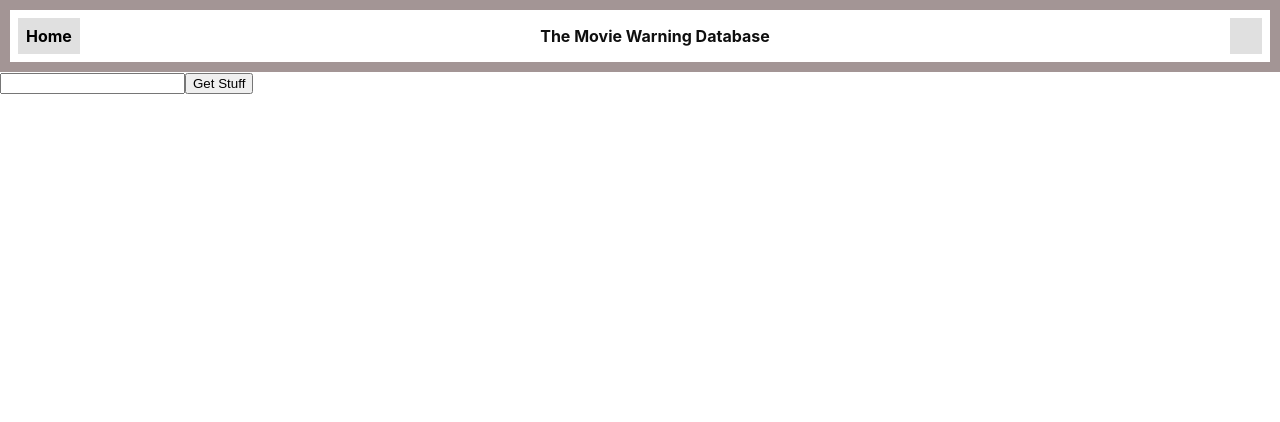
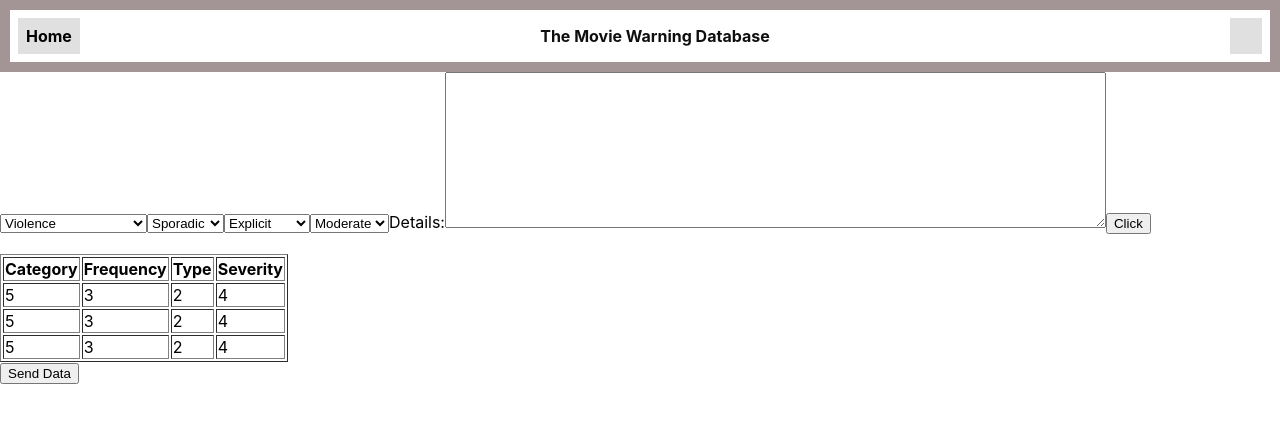
Before and after one commit to danibarker/Project2, a React (Create React App) app in the folder client/: page / in a window 1280 px wide. Shown: the top 422 px of the page. Built offline with nearby package versions, Linux system fonts and the light colour scheme.

Commit message:
making table for add warning page

```diff
--- a/client/src/App.js
+++ b/client/src/App.js
@@ -10,6 +10,7 @@ import Movielist from "./components/Movielist";
 import MovieDetail from "./components/MovieDetail";
 import ViewMovieInfo from "./components/viewMovieInfo";
 import { getAllResource } from "./requests/gets";
+import AddWarning from "./components/addWarning";
 
 export default function App() {
     let [currentPage, setCurrentPage] = useState('Homepage')
@@ -20,6 +21,7 @@ export default function App() {
         console.log(selectedMovie.length);
 
         if (AdminPage) {
+
             if (!selectedMovie) {
                 return (
                     <div className="App">
@@ -40,10 +42,11 @@ export default function App() {
                 );
             }
         } else {
-            return (<><input id="hello" /><button onClick={async () => {
-                let resources = await getAllResource(document.getElementById('hello').value)
-                setResourceList(resources)
-            }}>Get Stuff</button><br />{resourceList.map((resource) => <div>{JSON.stringify(resource)}</div>)}</>);
+            return <AddWarning />
+            // return (<><input id="hello" /><button onClick={async () => {
+            //     let resources = await getAllResource(document.getElementById('hello').value)
+            //     setResourceList(resources)
+            // }}>Get Stuff</button><br />{resourceList.map((resource) => <div>{JSON.stringify(resource)}</div>)}</>);
         }
     };
     return (
--- a/client/src/components/addWarning.js
+++ b/client/src/components/addWarning.js
@@ -1,9 +1,13 @@
 import React, { useState } from "react";
 import "../css/App.css";
 function sendData(warning) {
-    console.log(warning)
+    console.log(warning);
 }
-let warning = [{category:5, frequency: 3, type: 2, severity:4}, {category:5, frequency: 3, type: 2, severity:4}, {category:5, frequency: 3, type: 2, severity:4}]
+let warnings = [
+    { category: 5, frequency: 3, type: 2, severity: 4 },
+    { category: 5, frequency: 3, type: 2, severity: 4 },
+    { category: 5, frequency: 3, type: 2, severity: 4 },
+];
 export default function AddWarning() {
     const [warning, setWarning] = useState([]);
     const [category, setCategory] = useState("Violence");
@@ -12,7 +16,6 @@ export default function AddWarning() {
     const [severity, setSeverity] = useState("Moderate");
     return (
         <div>
-            <Chart />
             <select
                 onChange={(event) => {
                     return setCategory(event.target.value);
@@ -56,7 +59,6 @@ export default function AddWarning() {
                 <option>Implied</option>
                 <option>Suggested</option>
                 <option>Underlying</option>
-
             </select>
 
             <select
@@ -68,47 +70,57 @@ export default function AddWarning() {
                 <option>Mild</option>
                 <option>Severe</option>
             </select>
-            <label htmlFor="commentBox">Write your comments and press submit</label>
-            <textarea id="commentBox"
-               rows="10"
-               cols="80"
-
-             />
-
-
+            <label htmlFor="commentBox">Details:</label>
+            <textarea id="commentBox" rows="10" cols="80" />
 
             <button
                 onClick={() =>
                     setWarning(
-                        warning.concat([{ category: category,   frequency: frequency,  type: type,   severity: severity }])
-
+                        warnings.concat([
+                            {
+                                category: category,
+                                frequency: frequency,
+                                type: type,
+                                severity: severity,
+                            },
+                        ])
                     )
                 }
             >
-
                 Click
             </button>
-
-
 
             <br />
             <br />
             <div>
-                <table>
-                {warning.length > 0
-                    ? warning.map((item) => (
-
-                          <tr><td key={warning.indexOf(item)}>{item.category}</td>
-                                <td key={warning.indexOf(item)}>{item.frequency}</td>
-                                <td key={warning.indexOf(item)}>{item.type}</td>
-                                <td key={warning.indexOf(item)}>{item.severity}</td>
-                          </tr>
-
-                      ))
-                    : ""}
-                    </table>
+                <table border="1">
+                    <tr>
+                        <th>Category</th>
+                        <th>Frequency</th>
+                        <th>Type</th>
+                        <th>Severity</th>
+                    </tr>
+                    {warnings.length > 0
+                        ? warnings.map((item) => (
+                              <tr>
+                                  <td key={warnings.indexOf(item)}>
+                                      {item.category}
+                                  </td>
+                                  <td key={warnings.indexOf(item)}>
+                                      {item.frequency}
+                                  </td>
+                                  <td key={warnings.indexOf(item)}>
+                                      {item.type}
+                                  </td>
+                                  <td key={warnings.indexOf(item)}>
+                                      {item.severity}
+                                  </td>
+                              </tr>
+                          ))
+                        : ""}
+                </table>
             </div>
-            <button onClick={()=>sendData(warning)}>Send Data</button>
+            <button onClick={() => sendData(warning)}>Send Data</button>
         </div>
     );
 }
```
